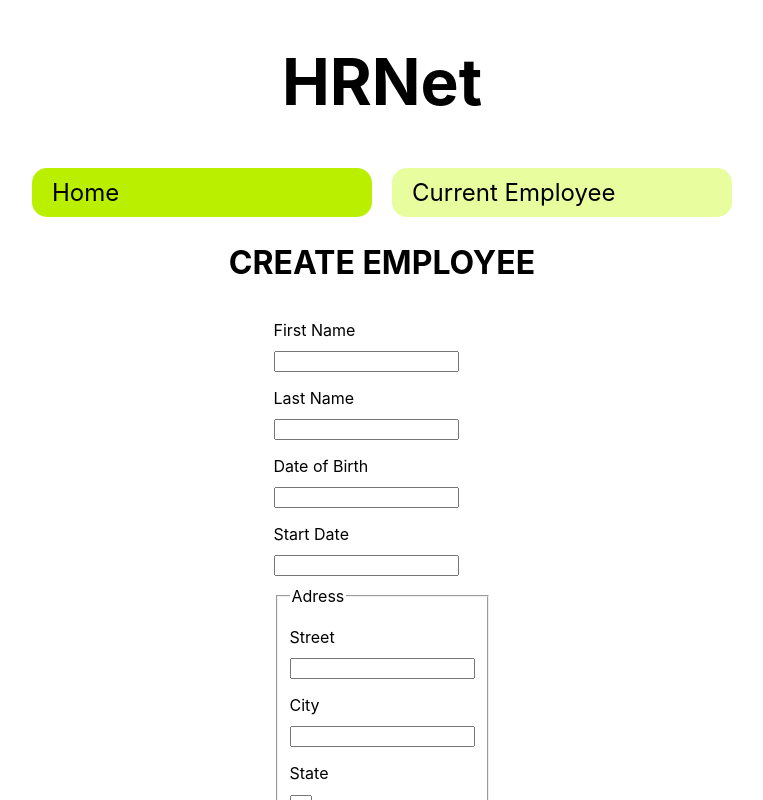
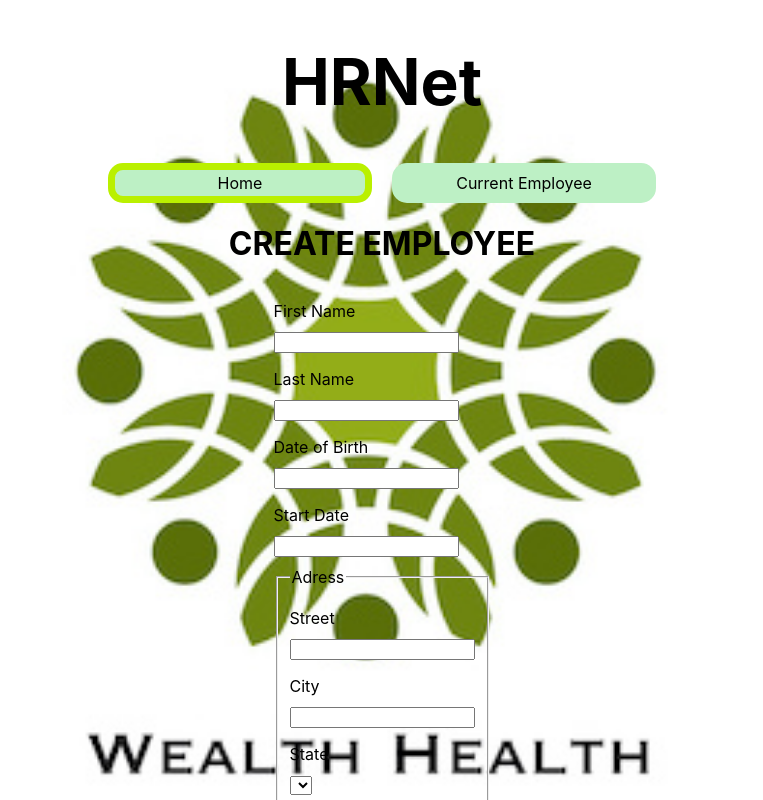
Before and after one commit to romy0422/hrnetp14, a React (Create React App) app in the folder hrnet/: page /#/ in a window 1280 px wide. Shown: the top 800 px of the page, without its empty margins (258-1021 px from the left). Built offline with nearby package versions, Linux system fonts and the light colour scheme.

Commit message:
background style

```diff
--- a/hrnet/src/App.js
+++ b/hrnet/src/App.js
@@ -1,17 +1,36 @@
 import ProvideRoutes from './routes/ProvideRoutes';
 import Navigation from './components/Navigation';
 import styled from 'styled-components';
+import logo from './assets/logo-hrnet.jpg';
 
 const StyledH1 = styled.h1`
   width:100%;
   text-align:center;
   font-size:4em;
-`
+`;
+
+const ImgContainer = styled.div`
+  top:0;
+  left:0;
+  width:100%;
+  height:100vh;
+  background-image:url(${logo});
+  background-size:contain;
+  background-attachment: fixed;
+  background-position: center;
+  background-repeat: no-repeat;
+  z-index:1;
+
+`;
 function App() {
   return (<>
+
+  <ImgContainer>
     <StyledH1>HRNet</StyledH1>
     <Navigation/>
     <ProvideRoutes/>
+    </ImgContainer>
+
     </>
   );
 }
--- a/hrnet/src/components/Navigation.jsx
+++ b/hrnet/src/components/Navigation.jsx
@@ -5,19 +5,22 @@ const NavigationContainer = styled.nav`
     display:flex;
     justify-content: center;
     gap:20px;
-    padding: 5px 20px;
-    font-size:1.5em;
 `
 const StyledLink = styled(NavLink)`
     text-decoration: none;
     color: black;
+    flex:0.2;
     width:300px;
-    background-color: #e8fd9d;
+    background-color: #bdf0c5;
     border-radius: 15px;
     font-weight: 400;
-    padding: 10px 20px;
+    vertical-align:middle;
+    text-align:center;
+    padding:10px;
+
     &.active {
-        background-color: #baf000;
+        border:7px solid #baf000;
+        padding:3px;
         color: #000000;
     }
 
--- a/hrnet/src/ui/Home.jsx
+++ b/hrnet/src/ui/Home.jsx
@@ -13,6 +13,7 @@ const Container = styled.div`
     flex-direction: column;
     align-items: center;
     justify-content: center;
+    z-index:5;
 `
 const Home = () => {
 
```
Also changed, not shown: hrnet/src/assets/logo-hrnet.jpg (added).
